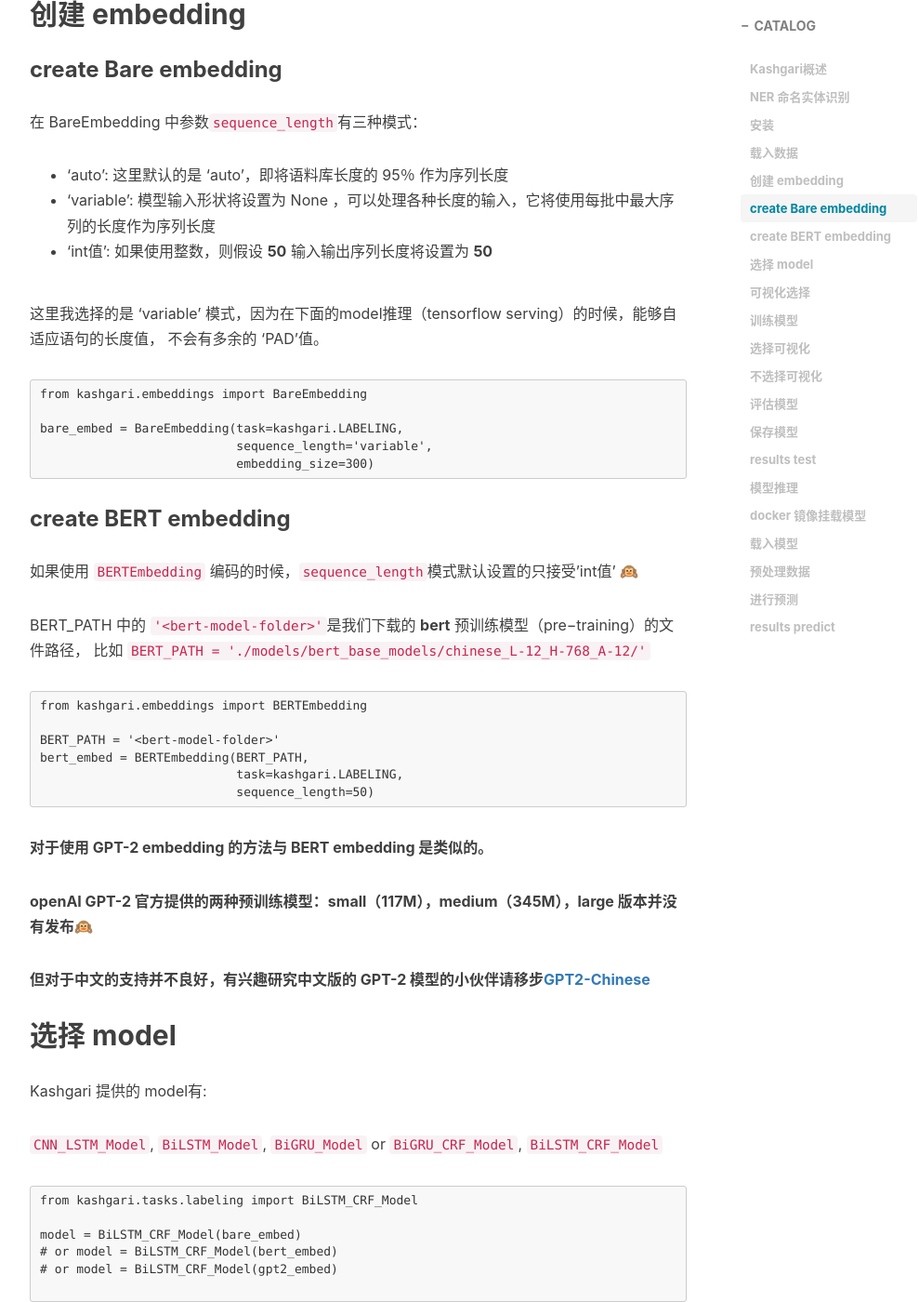
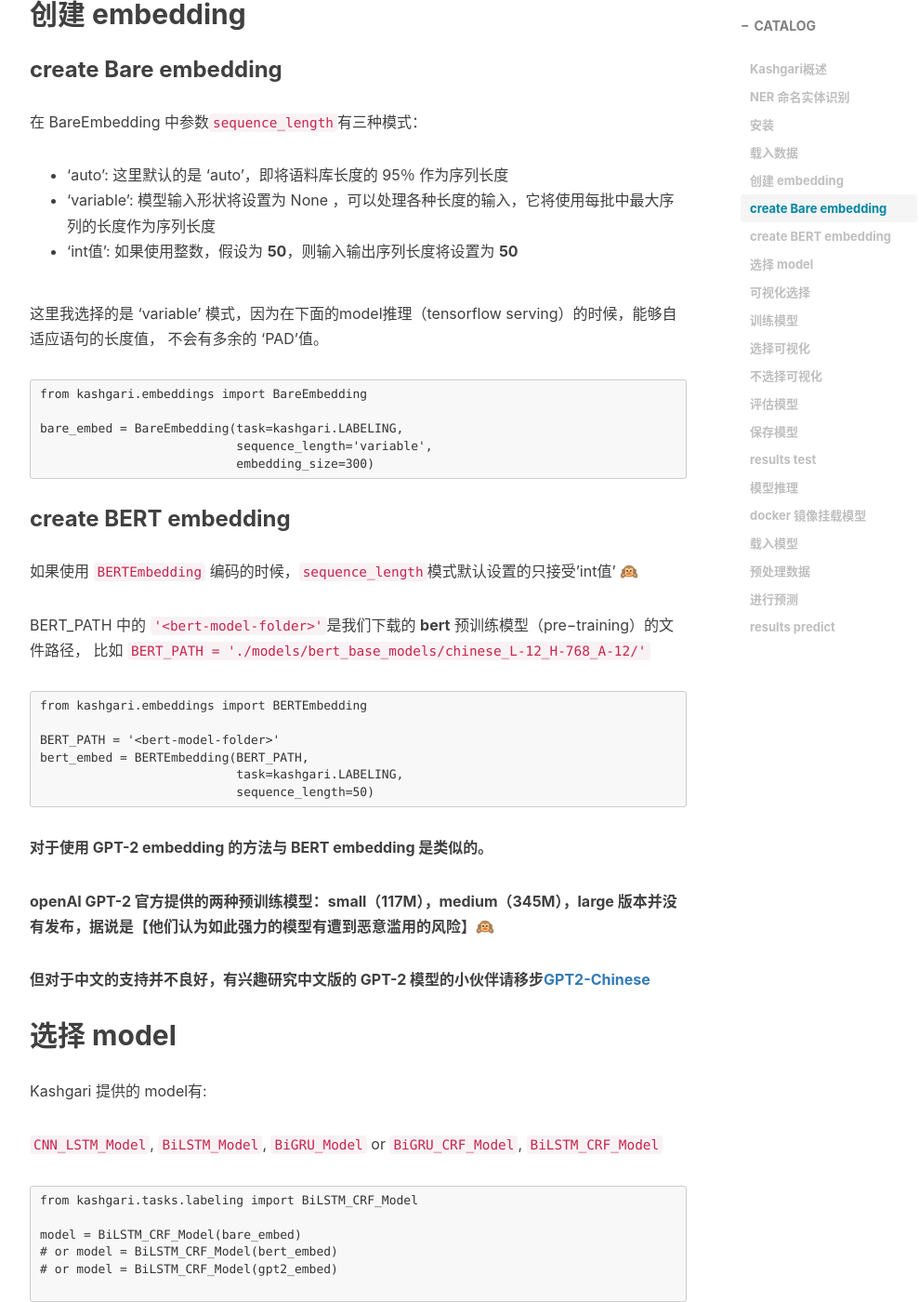
Before and after one commit to shfshf/shfshf.github.io, a Jekyll site: the page built from _posts/2019-12-26-Kashgari.md, in a window 1280 px wide and 1400 px high, scrolled down 2122 px. Shown: the whole window at 93% size, without its empty margins (233-1222 px from the left). Built offline with Jekyll 4.4.1, drawn with Linux system fonts in a browser that asks for light colours; nearby versions of some CDN libraries; comment, search, counter and statistics services are not loaded.

Commit message:
Kashgari修改

```diff
--- a/_posts/2019-12-26-Kashgari.md
+++ b/_posts/2019-12-26-Kashgari.md
@@ -80,7 +80,7 @@ print(f"test data count: {len(test_x)}")
 在 BareEmbedding 中参数`sequence_length`有三种模式：
 * 'auto': 这里默认的是 'auto'，即将语料库长度的 95％ 作为序列长度
 * 'variable': 模型输入形状将设置为 None ，可以处理各种长度的输入，它将使用每批中最大序列的长度作为序列长度
-* 'int值': 如果使用整数，则假设 **50** 输入输出序列长度将设置为 **50**
+* 'int值': 如果使用整数，假设为 **50**，则输入输出序列长度将设置为 **50**
 
 这里我选择的是 'variable' 模式，因为在下面的model推理（tensorflow serving）的时候，能够自适应语句的长度值，
 不会有多余的 'PAD'值。
@@ -111,7 +111,7 @@ bert_embed = BERTEmbedding(BERT_PATH,
 
 __对于使用 GPT-2 embedding 的方法与 BERT embedding 是类似的。__
 
-__openAI GPT-2 官方提供的两种预训练模型：small（117M），medium（345M），large 版本并没有发布🙉__
+__openAI GPT-2 官方提供的两种预训练模型：small（117M），medium（345M），large 版本并没有发布，据说是【他们认为如此强力的模型有遭到恶意滥用的风险】🙉__
 
 __但对于中文的支持并不良好，有兴趣研究中文版的 GPT-2 模型的小伙伴请移步[GPT2-Chinese](https://github.com/Morizeyao/GPT2-Chinese)__
 
```
Also changed, not shown: other parts of _posts/2019-12-26-Kashgari.md (+1 -1 lines).
